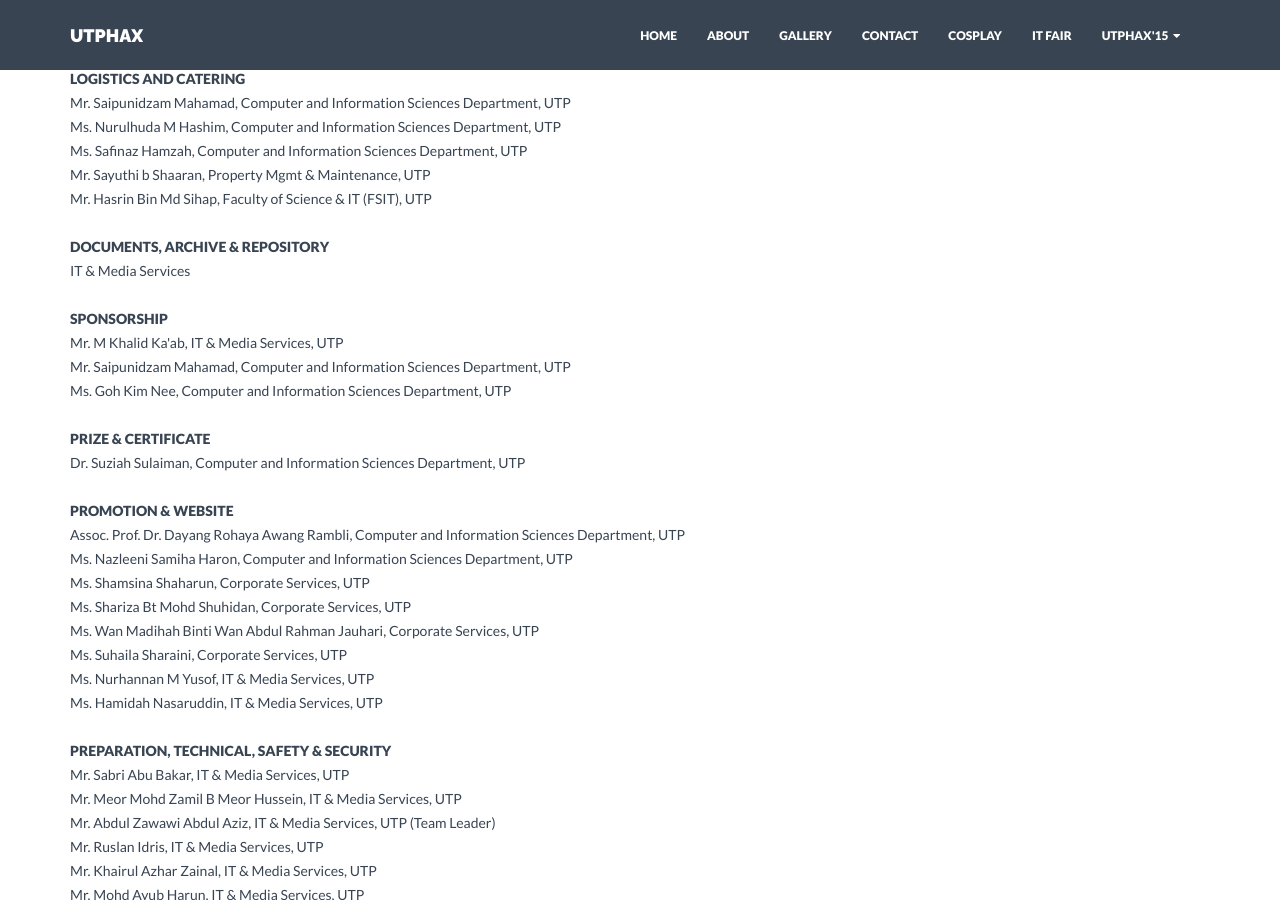
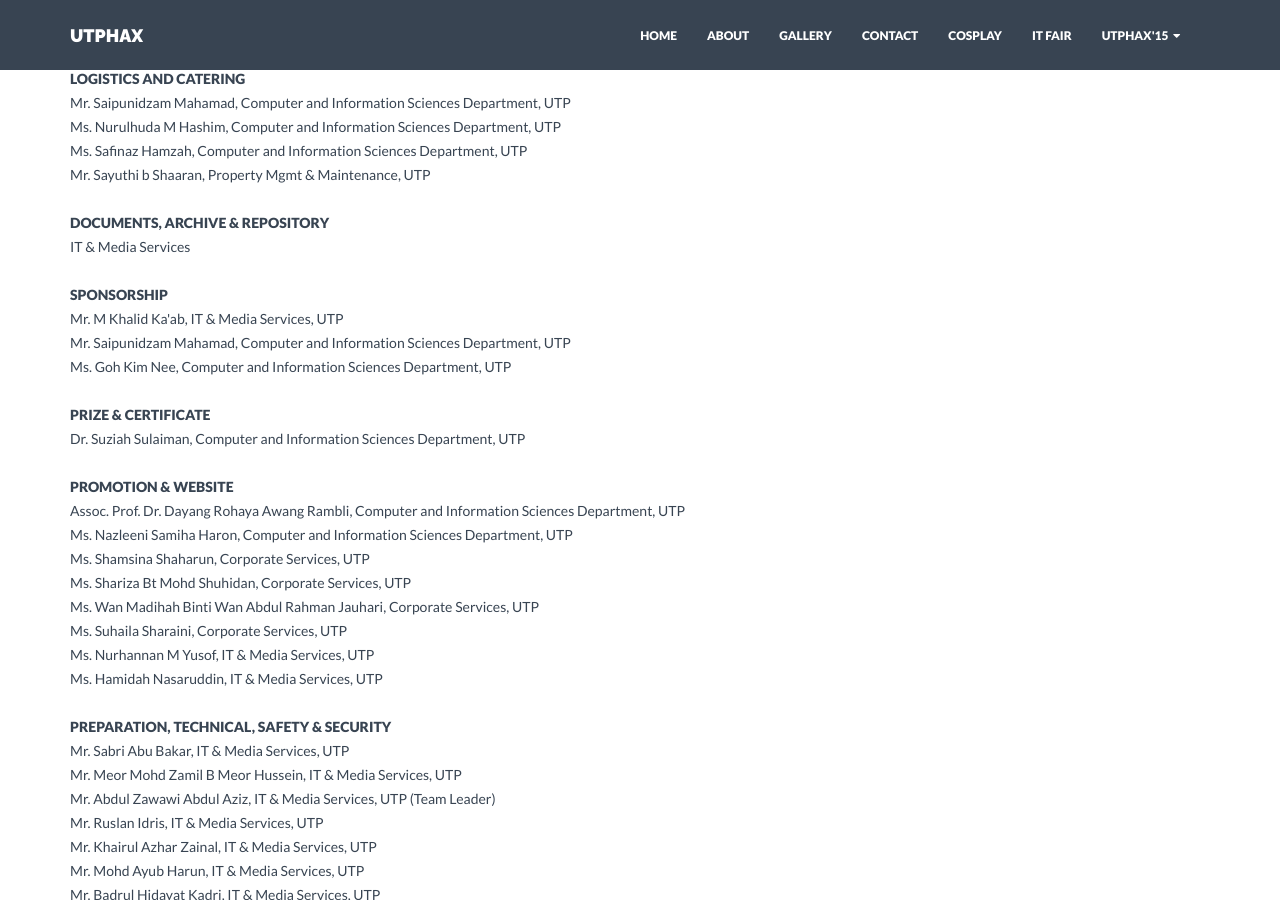
Before and after one commit to utphax/utphax.github.io, a Jekyll site: the page built from _posts/competition/2015-05-25-committee.markdown, in a window 1280 px wide and 900 px high, scrolled down 1293 px. Built offline with Jekyll 4.4.1, drawn with Linux system fonts in a browser that asks for light colours; nearby versions of some CDN libraries.

Commit message:
Revert "added committee members"
This reverts commit ae180110f8ff6c1d38822b323d2e93325b023177.

```diff
--- a/_posts/competition/2015-05-25-committee.markdown
+++ b/_posts/competition/2015-05-25-committee.markdown
@@ -46,8 +46,7 @@
 Mr. Saipunidzam Mahamad, Computer and Information Sciences Department, UTP<br/>
 Ms. Nurulhuda M Hashim, Computer and Information Sciences Department, UTP<br/>
 Ms. Safinaz Hamzah, Computer and Information Sciences Department, UTP<br/>
-Mr. Sayuthi b Shaaran, Property Mgmt & Maintenance, UTP<br/>
-Mr. Hasrin Bin Md Sihap, Faculty of Science & IT (FSIT), UTP<br/><br/>
+Mr. Sayuthi b Shaaran, Property Mgmt & Maintenance, UTP<br/><br/>
 
 <b>DOCUMENTS, ARCHIVE & REPOSITORY</b><br/>
 IT & Media Services<br/><br/>
```
